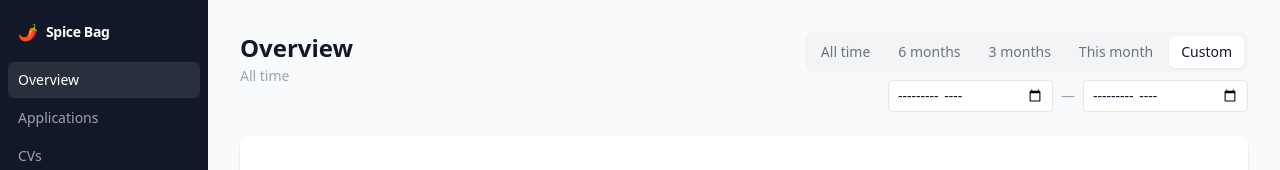
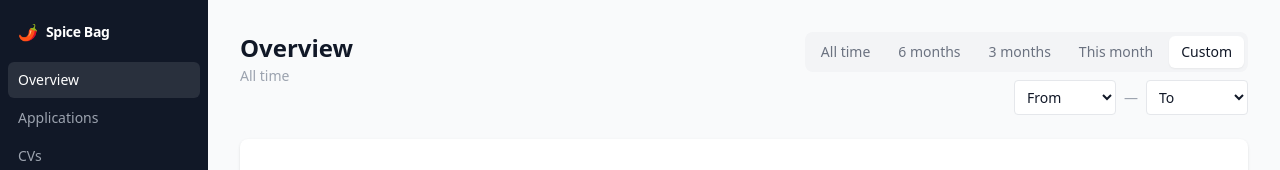
Before and after one commit to oxGrad/spicebag, a Vue app in the folder frontend/: page / in a window 1280 px wide. Both pictures are taken after a click on the button "Custom". Shown: the top 170 px of the page. Built offline with nearby package versions, Linux system fonts and the light colour scheme.

Commit message:
fix: replace input[type=month] with select dropdowns for custom range (Firefox compat)

```diff
--- a/frontend/src/views/HomeView.vue
+++ b/frontend/src/views/HomeView.vue
@@ -20,21 +20,27 @@
         >{{ p.label }}</button>
       </div>
 
-      <!-- Custom range inputs (shown only when custom preset active) -->
+      <!-- Custom range selects (shown only when custom preset active) -->
       <div v-if="preset === 'custom'" class="flex items-center gap-2">
-        <input
+        <select
           v-model="customFrom"
-          type="month"
-          class="border rounded px-2 py-1 text-sm bg-white focus:outline-none focus:ring-1 focus:ring-gray-400"
-          :max="customTo || undefined"
+          class="border rounded px-2 py-1.5 text-sm bg-white focus:outline-none focus:ring-1 focus:ring-gray-400"
         >
+          <option value="">From</option>
+          <option v-for="m in monthOptions" :key="m.value" :value="m.value" :disabled="customTo && m.value > customTo">
+            {{ m.label }}
+          </option>
+        </select>
         <span class="text-gray-400 text-sm">—</span>
-        <input
+        <select
           v-model="customTo"
-          type="month"
-          class="border rounded px-2 py-1 text-sm bg-white focus:outline-none focus:ring-1 focus:ring-gray-400"
-          :min="customFrom || undefined"
+          class="border rounded px-2 py-1.5 text-sm bg-white focus:outline-none focus:ring-1 focus:ring-gray-400"
         >
+          <option value="">To</option>
+          <option v-for="m in monthOptions" :key="m.value" :value="m.value" :disabled="customFrom && m.value < customFrom">
+            {{ m.label }}
+          </option>
+        </select>
       </div>
     </div>
   </div>
@@ -193,6 +199,19 @@ function ymOffset(monthsAgo) {
   return d.toISOString().slice(0, 7)
 }
 
+// Options for custom range selects: 24 months back through current month, newest first.
+const monthOptions = (() => {
+  const opts = []
+  const now = new Date()
+  for (let i = 0; i <= 23; i++) {
+    const d = new Date(now.getFullYear(), now.getMonth() - i, 1)
+    const value = d.toISOString().slice(0, 7)
+    const label = d.toLocaleDateString('en-US', { month: 'short', year: 'numeric' })
+    opts.push({ value, label })
+  }
+  return opts
+})()
+
 const filterRange = computed(() => {
   switch (preset.value) {
     case 'all': return { from: '', to: '' }
```
